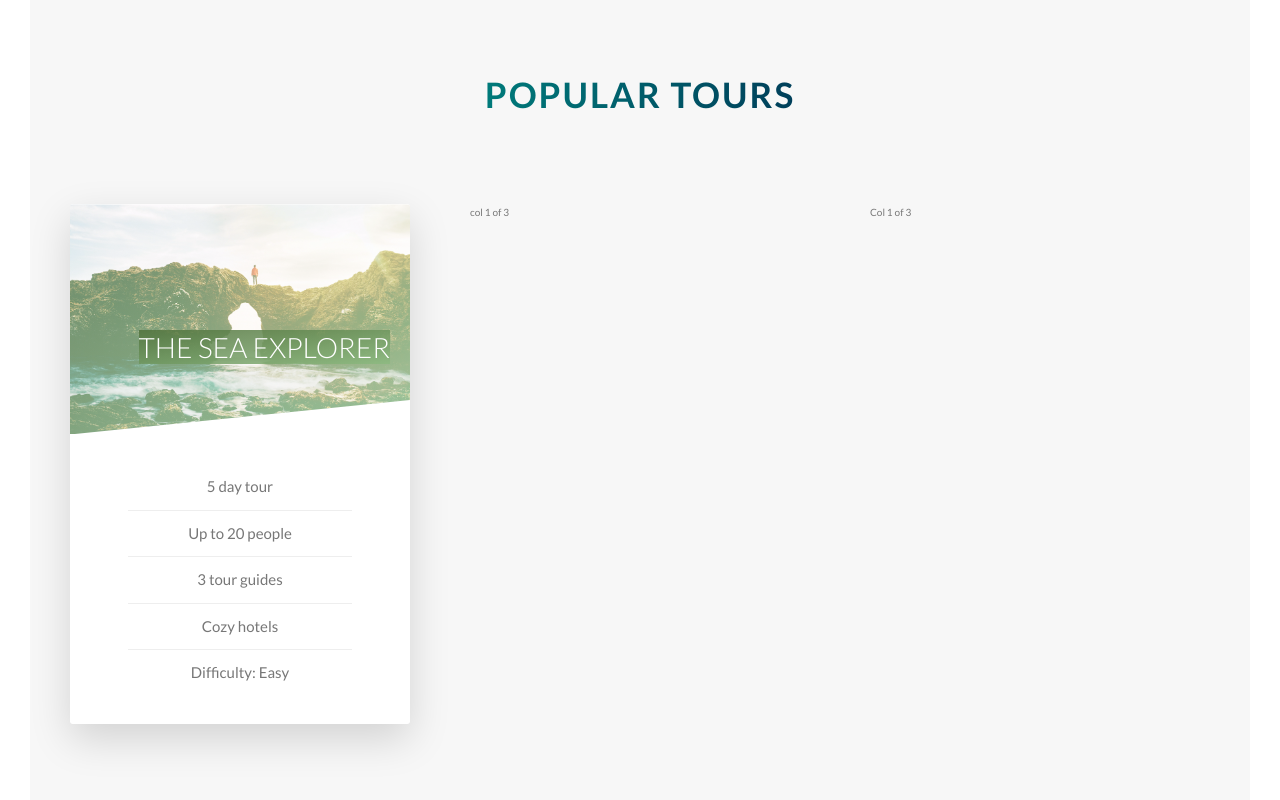
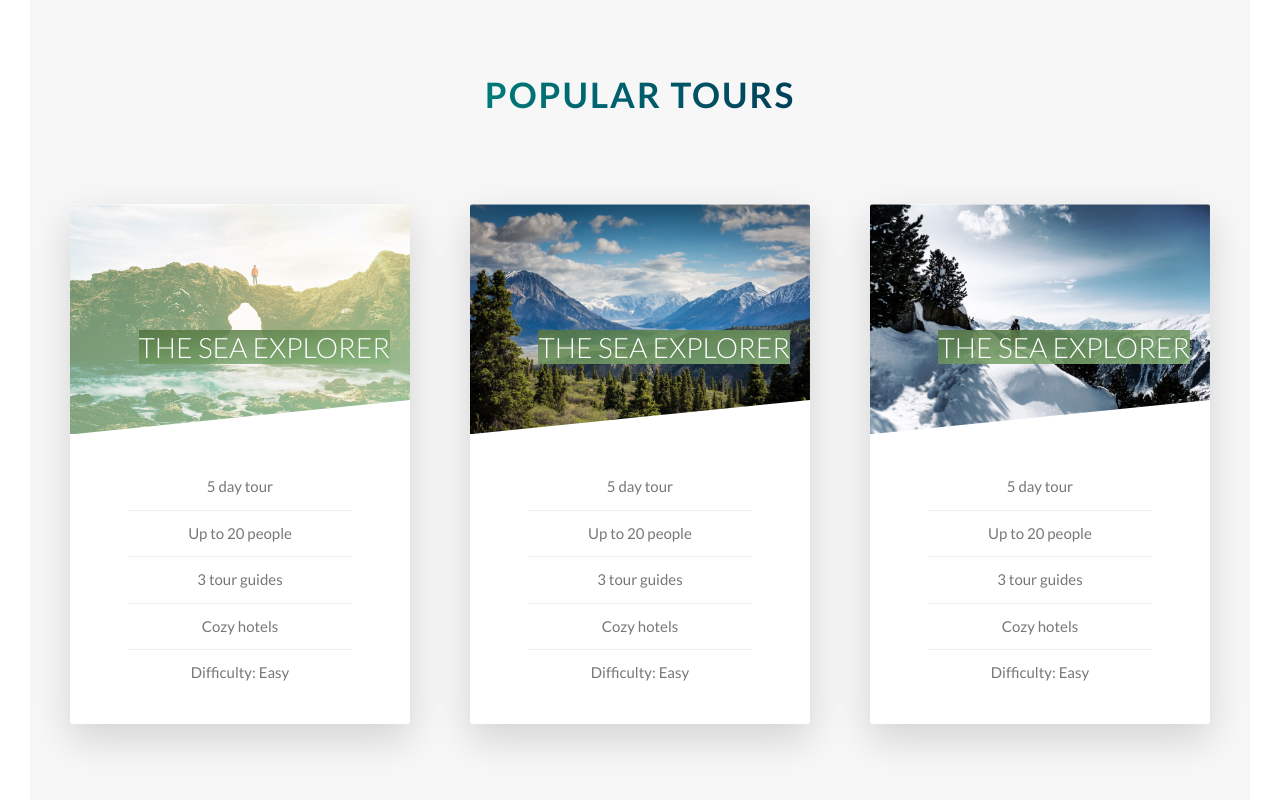
Before and after one commit to ShanClayton/outdoors, a website: page index.html in a window 1280 px wide. Shown: the part 2260-3060 px from the top of the page. Drawn offline with Linux system fonts and the light colour scheme.

Commit message:
added additional cards

```diff
--- a/index.html
+++ b/index.html
@@ -126,9 +126,7 @@
                                 &nbsp;
                             </div>
                             <h4 class="card__heading">
-                                <span class="card__heading-span--1">The sea explorer</span>
-
-                            </h4>
+                                <span class="card__heading-span--1">The sea explorer</span></h4>
                             <div class="card__details">
                                 <ul>
                                     <li>5 day tour</li>
@@ -139,15 +137,61 @@
                                 </ul>
                             </div>
                         </div>
-
                         <div class="card__side card__side--back card__side--back-1">
                             BACK
                         </div>
                     </div>
                 </div>
 
-                <div class="col-1-of-3">col 1 of 3</div>
-                <div class="col-1-of-3">Col 1 of 3</div>
+                <!-- MIDDLE CARD -->
+                <div class="col-1-of-3">
+                    <div class="card">
+                        <div class="card__side card__side--front">
+                            <div class="card__picture card__picture--2">
+                                &nbsp;
+                            </div>
+                            <h4 class="card__heading">
+                                <span class="card__heading-span--1">The sea explorer</span></h4>
+                            <div class="card__details">
+                                <ul>
+                                    <li>5 day tour</li>
+                                    <li>Up to 20 people</li>
+                                    <li>3 tour guides</li>
+                                    <li>Cozy hotels</li>
+                                    <li>Difficulty: Easy</li>
+                                </ul>
+                            </div>
+                        </div>
+                        <div class="card__side card__side--back card__side--back-1">
+                            BACK
+                        </div>
+                    </div>
+                </div>
+
+                <!-- RIGHT CARD -->
+                <div class="col-1-of-3">
+                    <div class="card">
+                        <div class="card__side card__side--front">
+                            <div class="card__picture card__picture--3">
+                                &nbsp;
+                            </div>
+                            <h4 class="card__heading">
+                                <span class="card__heading-span--1">The sea explorer</span></h4>
+                            <div class="card__details">
+                                <ul>
+                                    <li>5 day tour</li>
+                                    <li>Up to 20 people</li>
+                                    <li>3 tour guides</li>
+                                    <li>Cozy hotels</li>
+                                    <li>Difficulty: Easy</li>
+                                </ul>
+                            </div>
+                        </div>
+                        <div class="card__side card__side--back card__side--back-1">
+                            BACK
+                        </div>
+                    </div>
+                </div>
             </div>
         </section>
     </main>
--- a/sass/components/_card.scss
+++ b/sass/components/_card.scss
@@ -76,11 +76,11 @@
 
 
         &--2 {
-            background-image: url(../img/nat-5.jpg);
+            background-image: url(../img/nat-6.jpg);
         }
 
         &--3 {
-            background-image: url(../img/nat-5.jpg);
+            background-image: url(../img/nat-7.jpg);
         }
     }
 
```
Also changed, not shown: css/style.css. Lines whose indentation alone changed are shown as unchanged.
